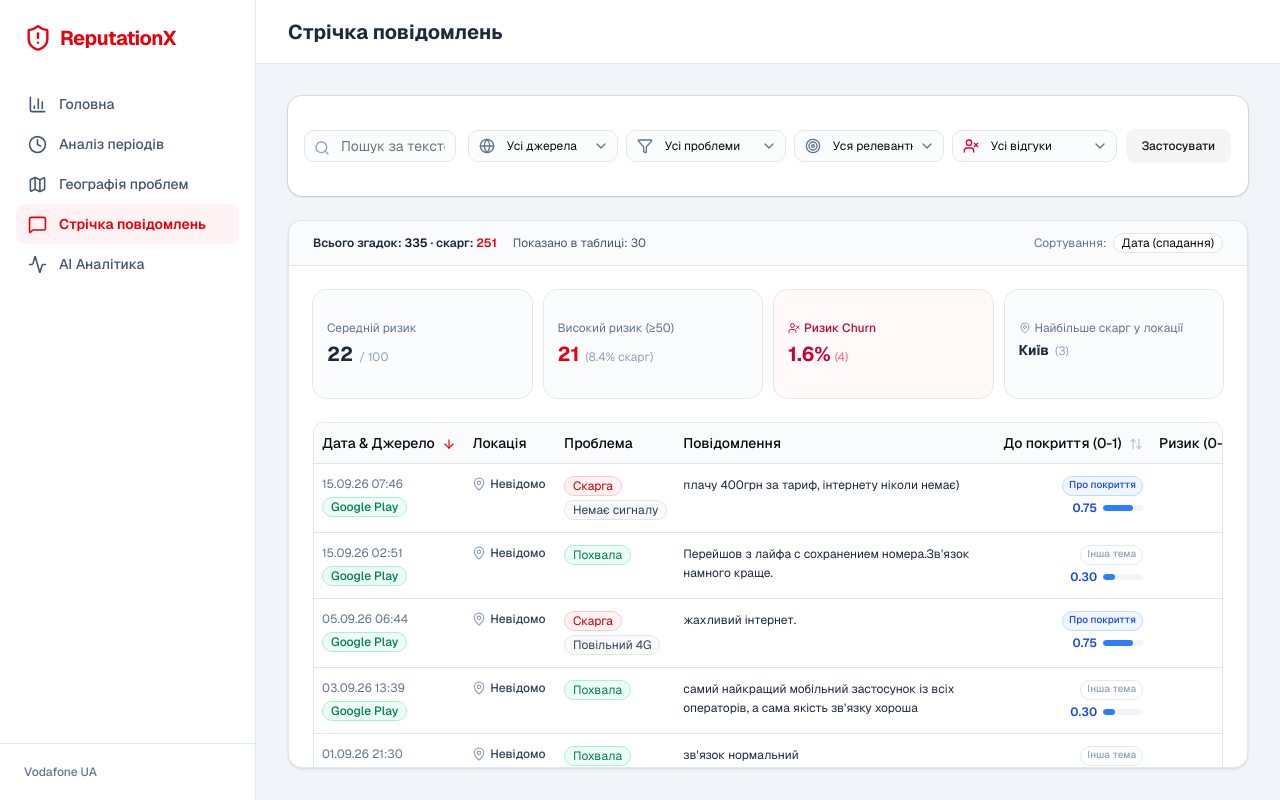
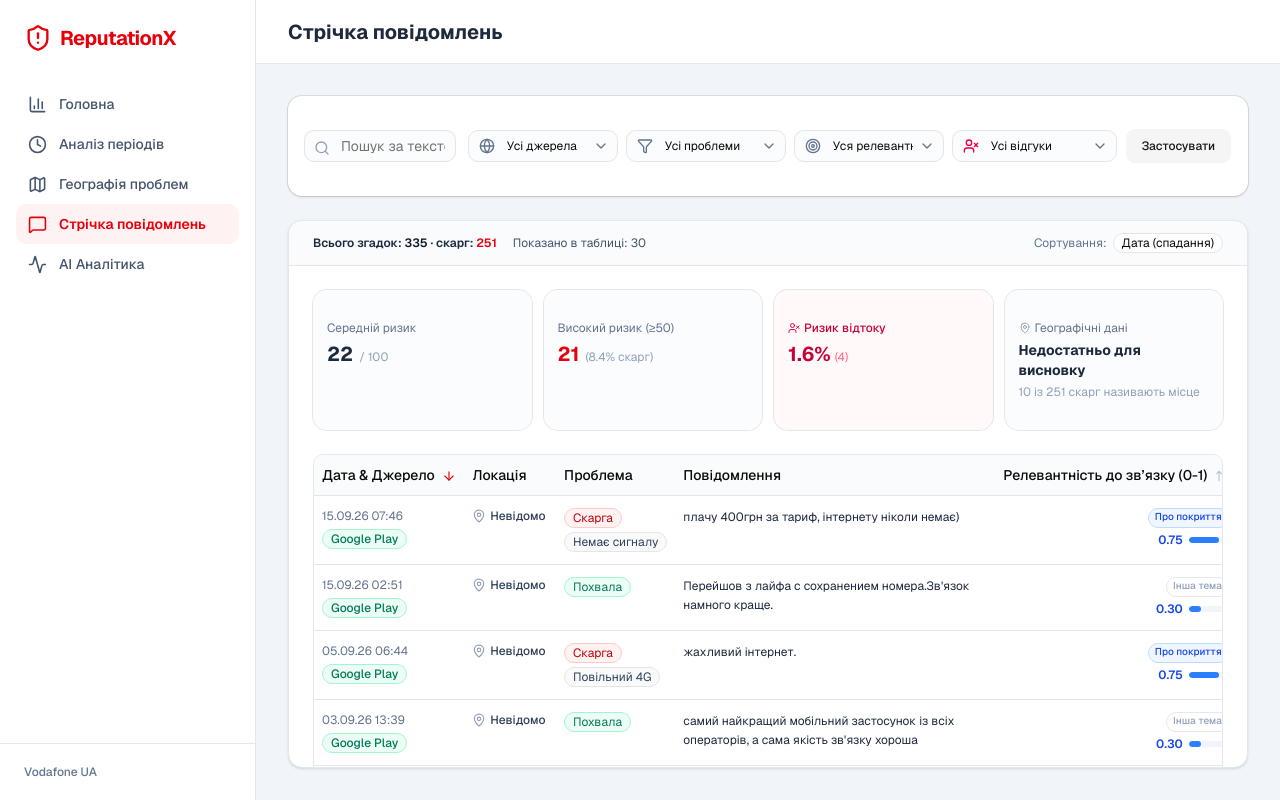
Before and after one commit to kristinadeneshchuk/vodafone-monitor, a Next.js app: page /dashboard/feed in a window 1280 px wide. Built offline with nearby package versions, Linux system fonts and the light colour scheme.

Commit message:
Clarify feed geography evidence

```diff
--- a/src/app/dashboard/feed/page.tsx
+++ b/src/app/dashboard/feed/page.tsx
@@ -182,6 +182,7 @@ function FeedPageContent() {
         topLocation: '-',
         topLocationCount: 0,
         complaintCount: 0,
+        locatedComplaintCount: 0,
         churnCount: 0,
         churnRate: '0.0'
       };
@@ -194,6 +195,7 @@ function FeedPageContent() {
     // Намір піти рахується від СКАРГ, а не від усіх згадок: ділити
     // девʼять погроз на 1246 згадок разом із похвалами безглуздо.
     const complaints = feedbacks.filter(f => f.sentiment === 'negative');
+    const locatedComplaintCount = complaints.filter(f => f.locationName !== 'Невідомо').length;
     const churnCount = complaints.filter(f => f.churnIntent).length;
     const churnRate = complaints.length > 0
       ? ((churnCount / complaints.length) * 100).toFixed(1) : '0.0';
@@ -215,6 +217,7 @@ function FeedPageContent() {
       topLocation,
       topLocationCount,
       complaintCount: complaints.length,
+      locatedComplaintCount,
       churnCount,
       churnRate
     };
@@ -484,7 +487,7 @@ function FeedPageContent() {
               <Card className="bg-rose-50/40 border-rose-200 shadow-none">
                 <CardContent className="p-3.5">
                   <div className="text-xs text-rose-700 font-medium mb-1 flex items-center gap-1">
-                    <UserX className="w-3 h-3 text-rose-600" /> Ризик Churn
+                    <UserX className="w-3 h-3 text-rose-600" /> Ризик відтоку
                   </div>
                   <div className="flex items-baseline gap-1">
                     <span className="text-xl font-bold text-rose-700">
@@ -498,15 +501,13 @@ function FeedPageContent() {
               <Card className="bg-slate-50/60 border-slate-200 shadow-none col-span-2 md:col-span-1">
                 <CardContent className="p-3.5">
                   <div className="text-xs text-slate-500 mb-1 flex items-center gap-1">
-                    <MapPin className="w-3 h-3 text-slate-400" /> Найбільше скарг у локації
+                    <MapPin className="w-3 h-3 text-slate-400" /> Географічні дані
                   </div>
-                  <div className="flex items-baseline gap-1.5">
-                    <span className="text-sm font-bold text-slate-800 truncate" title={analytics.topLocation}>
-                      {analytics.topLocation}
-                    </span>
-                    {analytics.topLocationCount > 0 && (
-                      <span className="text-xs text-slate-400">({analytics.topLocationCount})</span>
-                    )}
+                  <div className="text-sm font-bold text-slate-800">
+                    Недостатньо для висновку
+                  </div>
+                  <div className="text-xs text-slate-400 mt-1">
+                    {analytics.locatedComplaintCount} із {analytics.complaintCount} скарг називають місце
                   </div>
                 </CardContent>
               </Card>
@@ -613,7 +614,7 @@ function FeedPageContent() {
                           className="cursor-pointer hover:bg-slate-100 transition-colors text-right w-[110px]"
                           onClick={() => handleSort('relevanceScore')}
                         >
-                          До покриття (0-1) {renderSortIndicator('relevanceScore')}
+                          Релевантність до зв’язку (0-1) {renderSortIndicator('relevanceScore')}
                         </TableHead>
                         <TableHead
                           className="cursor-pointer hover:bg-slate-100 transition-colors text-right w-[110px]"
```
